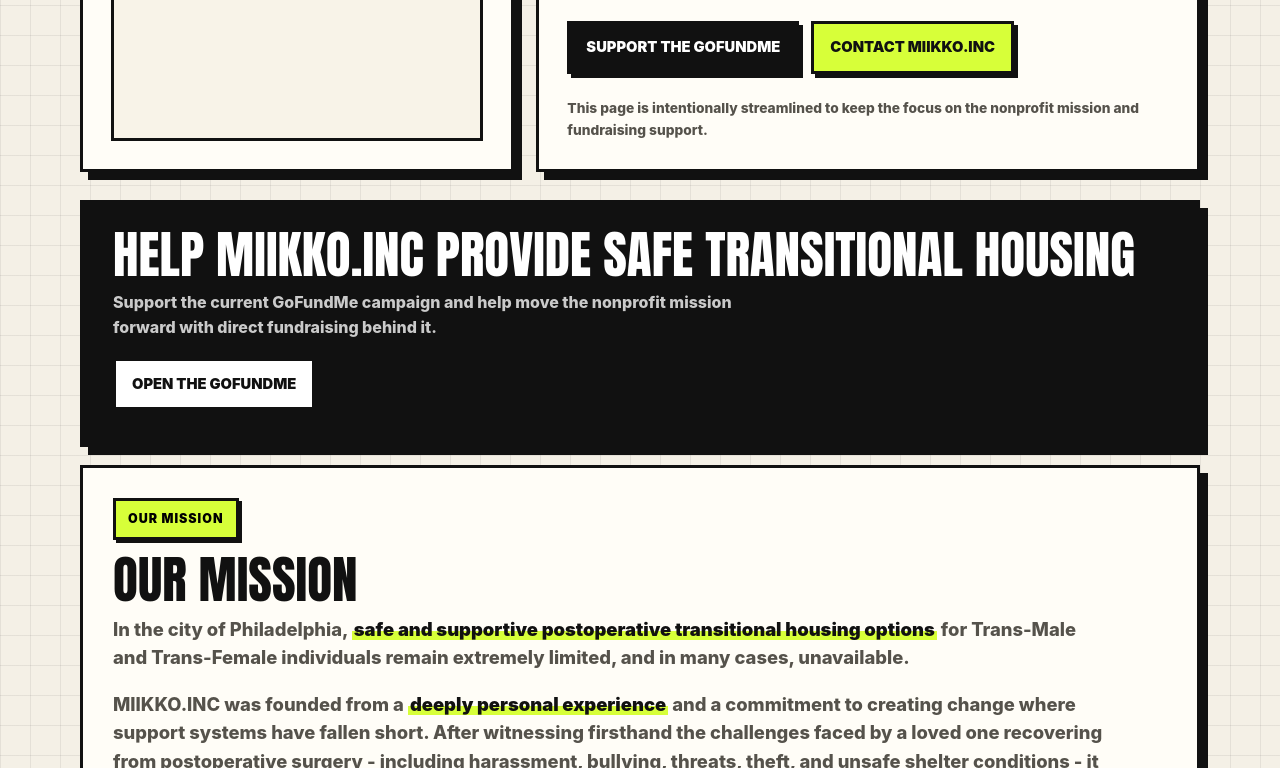
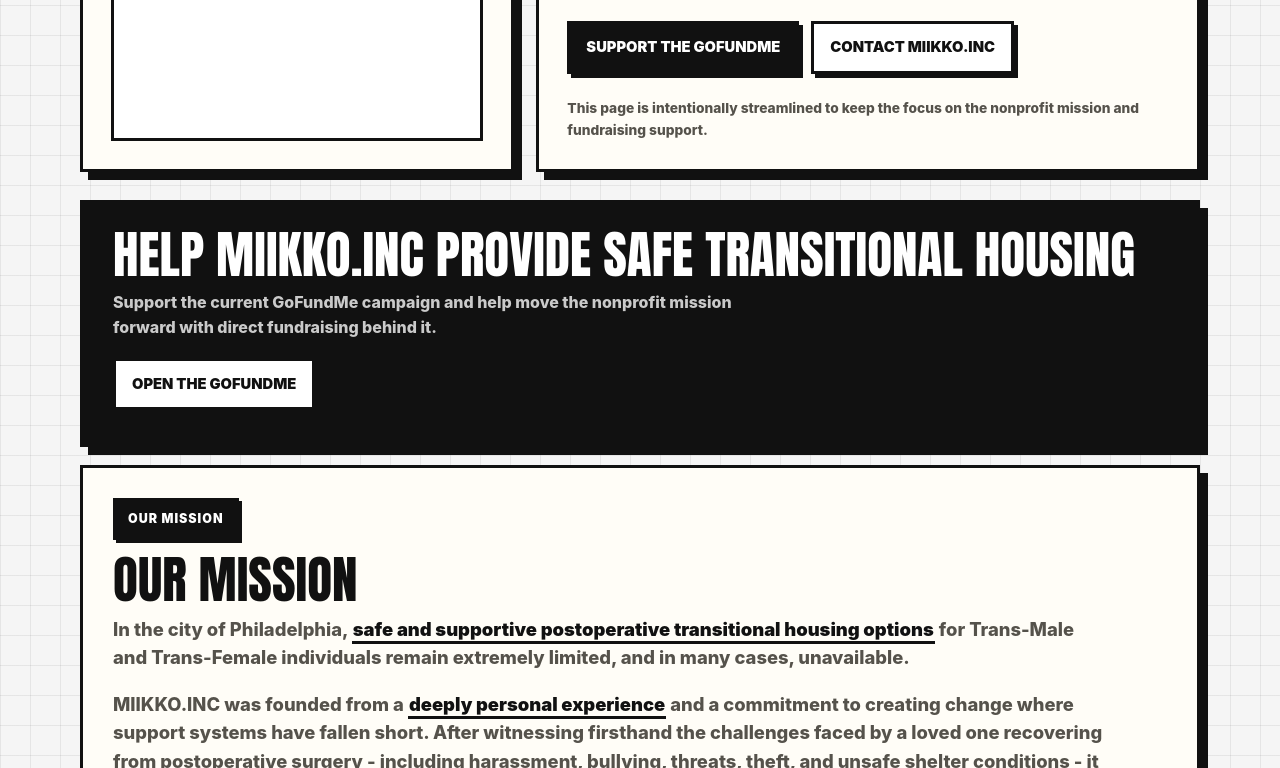
Before and after one commit to innergclaw/miikko-inc-demo, a plain HTML site: page index.html in a window 1280 px wide. Shown: the part 655-1423 px from the top of the page. Drawn offline with Linux system fonts and the light colour scheme.

Commit message:
Switch Miikko demo to black and white theme

```diff
--- a/index.html
+++ b/index.html
@@ -7,7 +7,7 @@
   <meta name="description" content="Miikko.Inc is a nonprofit-focused initiative centered on support, visibility, and temporary housing resources for LGBTQ trans males and trans females.">
   <style>
     :root {
-      --bg: #f4f0e6;
+      --bg: #f5f5f5;
       --card: #fffdf7;
       --text: #111111;
       --muted: #55524b;
@@ -15,8 +15,8 @@
       --accent: #111111;
       --accent-dark: #000000;
       --shadow: 8px 8px 0 var(--line);
-      --paper: #f8f3e8;
-      --highlight: #d7ff39;
+      --paper: #ffffff;
+      --highlight: #111111;
     }
 
     * {
@@ -82,8 +82,8 @@
       margin-bottom: 16px;
       padding: 8px 12px;
       border: 3px solid var(--line);
-      background: var(--highlight);
-      color: var(--accent-dark);
+      background: var(--text);
+      color: #ffffff;
       font-size: 0.78rem;
       font-weight: 950;
       letter-spacing: 0.08em;
@@ -147,7 +147,7 @@
 
     .btn-secondary {
       color: var(--text);
-      background: var(--highlight);
+      background: #ffffff;
     }
 
     .hero-note {
@@ -227,8 +227,8 @@
     .content-section strong {
       color: var(--text);
       font-weight: 950;
-      background: linear-gradient(180deg, transparent 58%, var(--highlight) 58%);
-      padding: 0 2px;
+      border-bottom: 3px solid var(--line);
+      padding: 0 1px 1px;
     }
 
     .footer {
```
